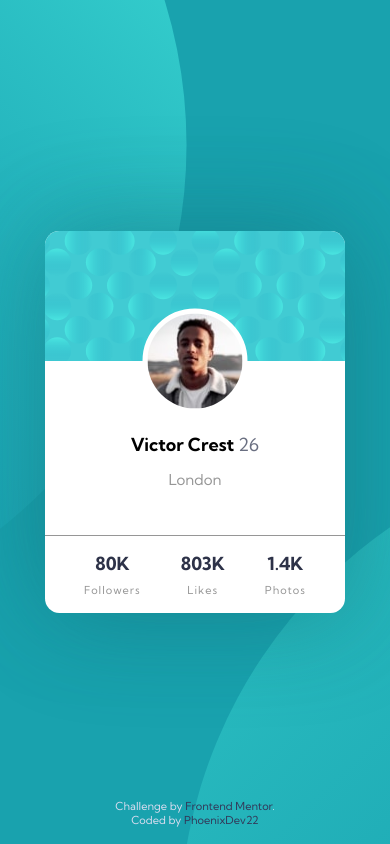
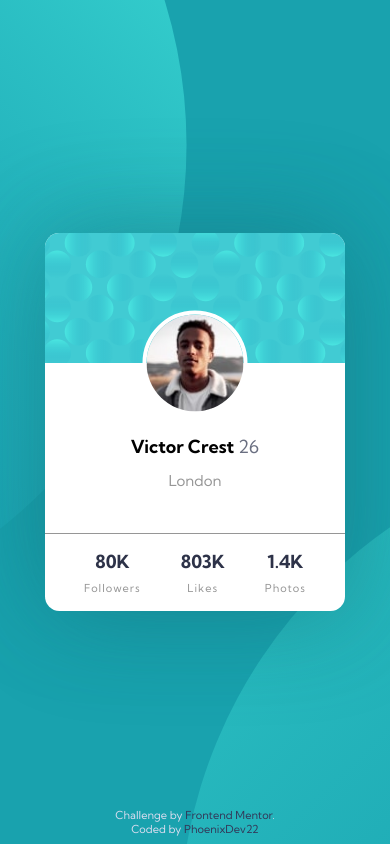
Before and after one commit to PhoenixDev22/Frontend-Mentor-Profile-card-component, a plain HTML site: page index.html in a window 390 px wide. Drawn offline with Linux system fonts and the light colour scheme.

Commit message:
Update main.css

```diff
--- a/main.css
+++ b/main.css
@@ -4,7 +4,7 @@
     box-sizing: border-box;
 }
 :root{
-    /*primary colors  */
+    /*Primary Colors  */
     --Dark-cyan: hsl(185, 75%, 39%);
     --Very-dark-desaturated-blue: hsl(229, 23%, 23%);
     --Dark-grayish-blue: hsl(227, 10%, 46%);
@@ -69,9 +69,9 @@ main{
     bottom: 0;
     left: 50%;
     transform: translate(-50%, 50%);
-    width: 105px;
+    width:105px;
     height: 105px;
-    border: 5px solid #fff;
+    border: 4px solid #fff;
     border-radius: 50%;
     background: #fff;
     z-index: 10;
@@ -96,7 +96,7 @@ main{
     font-size: 15px;
     color: var(--Dark-gray);
     padding-top: 0.4rem;
-    margin-bottom: 2.9rem;
+    margin-bottom: 2.7rem;
 }
 /* start styling the stats  */
 .card .stasts{
@@ -162,7 +162,7 @@ main{
     }
     .attribution{
         font-size: 0.6875rem;
-        bottom: 10 vh;
+        bottom: 1vh;
     }
 
 }
```
